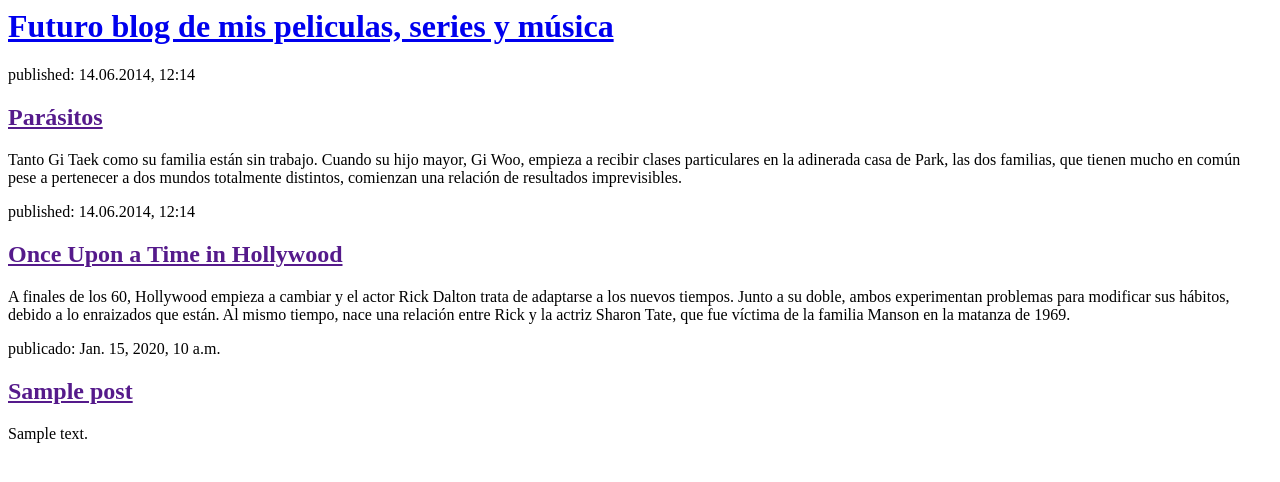
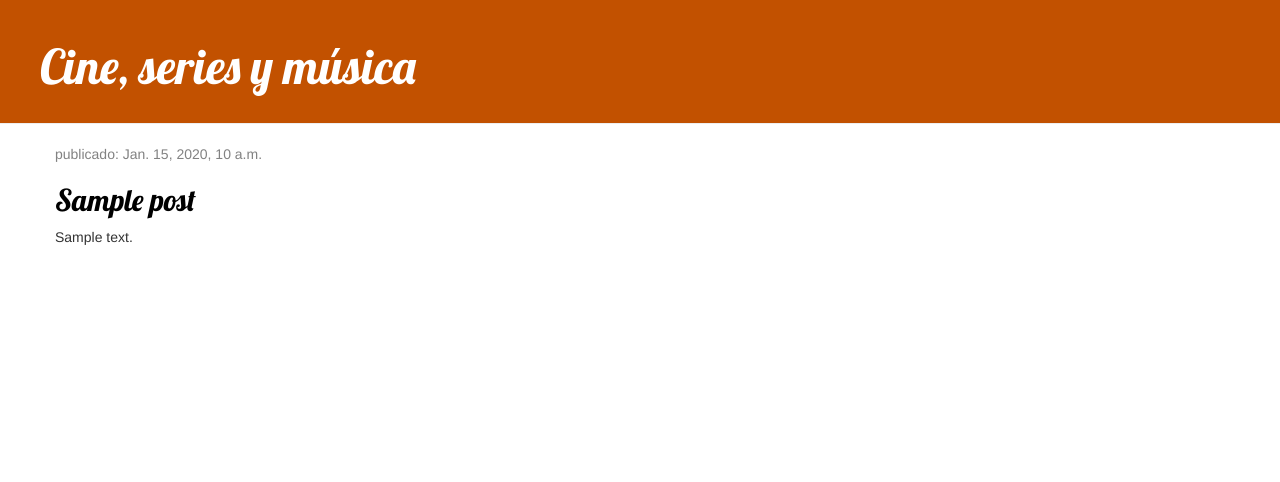
Before and after one commit to creanet1994/my-first-blog, a Django app: page / in a window 1280 px wide. Shown: the top 482 px of the page. Run offline with Django 3.2, Linux system fonts and the light colour scheme; tables that the repository leaves empty hold one stand-in row (values such as "Sample post"); some libraries are stand-ins or nearby versions.

Commit message:
Agregadas vistas y plantilla para el detalle del post del blog así como también CSS para el sitio.

```diff
--- /dev/null
+++ b/blog/static/css/blog.css
@@ -0,0 +1,56 @@
+.page-header {
+  background-color: #c25100;
+  margin-top: 0;
+  padding: 20px 20px 20px 40px;
+}
+
+.page-header h1,
+.page-header h1 a,
+.page-header h1 a:visited,
+.page-header h1 a:active {
+  color: #ffffff;
+  font-size: 36pt;
+  text-decoration: none;
+}
+
+.content {
+  margin-left: 40px;
+}
+
+h1,
+h2,
+h3,
+h4 {
+  font-family: "Lobster", cursive;
+}
+
+.date {
+  color: #828282;
+}
+
+.save {
+  float: right;
+}
+
+.post-form textarea,
+.post-form input {
+  width: 100%;
+}
+
+.top-menu,
+.top-menu:hover,
+.top-menu:visited {
+  color: #ffffff;
+  float: right;
+  font-size: 26pt;
+  margin-right: 20px;
+}
+
+.post {
+  margin-bottom: 70px;
+}
+
+.post h2 a,
+.post h2 a:visited {
+  color: #000000;
+}
--- /dev/null
+++ b/blog/templates/blog/base.html
@@ -0,0 +1,32 @@
+{% load static %}
+<html>
+  <head>
+    <title>Django Girls blog</title>
+    <link
+      rel="stylesheet"
+      href="//maxcdn.bootstrapcdn.com/bootstrap/3.2.0/css/bootstrap.min.css"
+    />
+    <link
+      rel="stylesheet"
+      href="//maxcdn.bootstrapcdn.com/bootstrap/3.2.0/css/bootstrap-theme.min.css"
+    />
+    <link
+      href="//fonts.googleapis.com/css?family=Lobster&subset=latin,latin-ext"
+      rel="stylesheet"
+      type="text/css"
+    />
+    <link rel="stylesheet" href="{% static 'css/blog.css' %}" />
+  </head>
+  <body>
+    <div class="page-header">
+      <h1><a href="/">Cine, series y música</a></h1>
+    </div>
+    <div class="content container">
+      <div class="row">
+        <div class="col-md-8">
+          {% block content %} {% endblock %}
+        </div>
+      </div>
+    </div>
+  </body>
+</html>
--- a/blog/templates/blog/post_list.html
+++ b/blog/templates/blog/post_list.html
@@ -1,42 +1,9 @@
-<html>
-  <head>
-    <title>PSM</title>
-  </head>
-  <body>
-    <div>
-      <h1><a href="/">Futuro blog de mis peliculas, series y música</a></h1>
-    </div>
-
-    <div>
-      <p>published: 14.06.2014, 12:14</p>
-      <h2><a href="">Parásitos</a></h2>
-      <p>
-        Tanto Gi Taek como su familia están sin trabajo. Cuando su hijo mayor,
-        Gi Woo, empieza a recibir clases particulares en la adinerada casa de
-        Park, las dos familias, que tienen mucho en común pese a pertenecer a
-        dos mundos totalmente distintos, comienzan una relación de resultados
-        imprevisibles.
-      </p>
-    </div>
-
-    <div>
-      <p>published: 14.06.2014, 12:14</p>
-      <h2><a href="">Once Upon a Time in Hollywood</a></h2>
-      <p>
-        A finales de los 60, Hollywood empieza a cambiar y el actor Rick Dalton
-        trata de adaptarse a los nuevos tiempos. Junto a su doble, ambos
-        experimentan problemas para modificar sus hábitos, debido a lo
-        enraizados que están. Al mismo tiempo, nace una relación entre Rick y la
-        actriz Sharon Tate, que fue víctima de la familia Manson en la matanza
-        de 1969.
-      </p>
-    </div>
-  </body>
-  {% for post in posts %}
-  <div>
+{% extends 'blog/base.html' %} {% block content %} {% for post in posts %}
+<div class="post">
+  <div class="date">
     <p>publicado: {{ post.published_date }}</p>
-    <h2><a href="">{{ post.title }}</a></h2>
-    <p>{{ post.text|linebreaksbr }}</p>
   </div>
-  {% endfor %}
-</html>
+  <h2><a href="{% url 'post_detail' pk=post.pk %}">{{ post.title }}</a></h2>
+  <p>{{ post.text|linebreaksbr }}</p>
+</div>
+{% endfor %} {% endblock %}
--- a/blog/urls.py
+++ b/blog/urls.py
@@ -3,4 +3,5 @@
 
 urlpatterns = [
     path('', views.post_list, name='post_list'),
+    path('post/<int:pk>/', views.post_detail, name='post_detail'),
 ]
--- a/blog/views.py
+++ b/blog/views.py
@@ -1,4 +1,4 @@
-from django.shortcuts import render
+from django.shortcuts import render, get_object_or_404
 from django.utils import timezone
 from .models import Post
 
@@ -9,3 +9,8 @@
     posts = Post.objects.filter(
         published_date__lte=timezone.now()).order_by('published_date')
     return render(request, 'blog/post_list.html', {'posts': posts})
+
+
+def post_detail(request, pk):
+    post = get_object_or_404(Post, pk=pk)
+    return render(request, 'blog/post_detail.html', {'post': post})
```
Also changed, not shown: blog/templates/blog/post_detail.html (added, +11 -0 lines).
